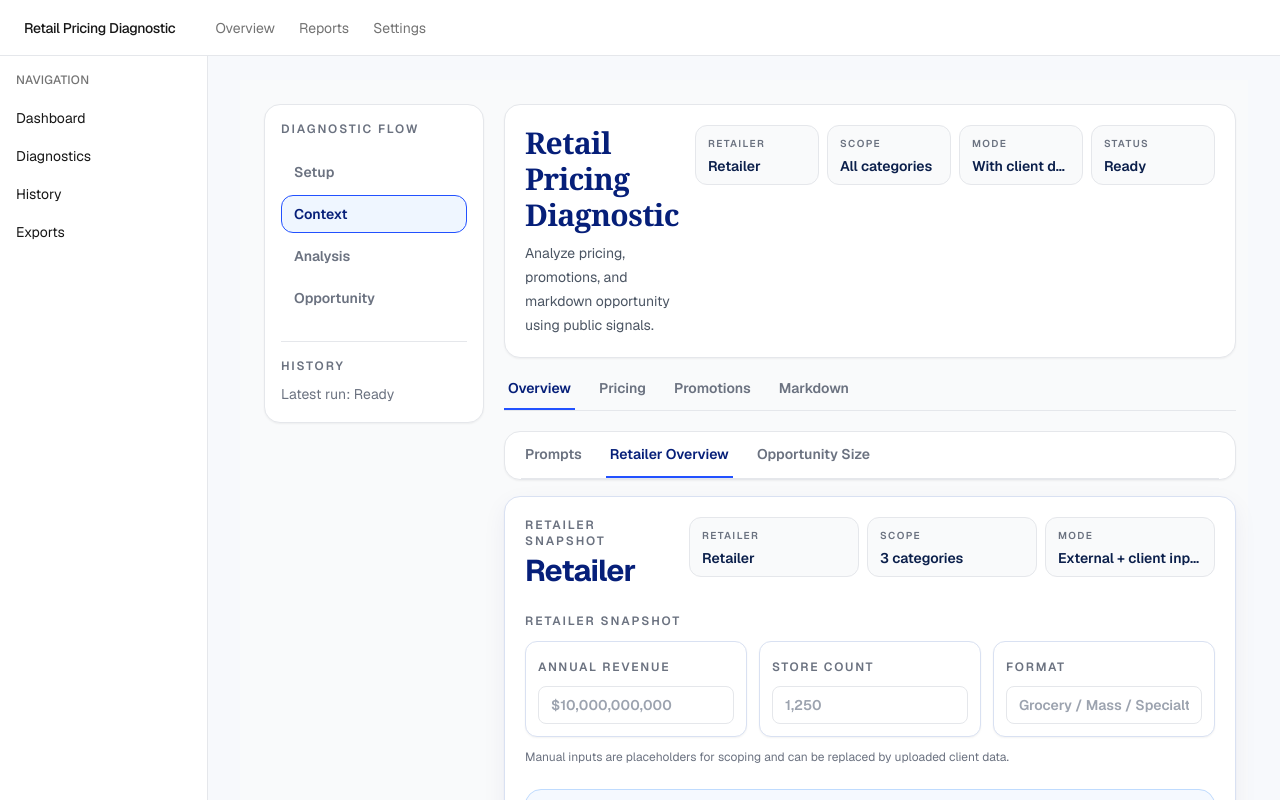
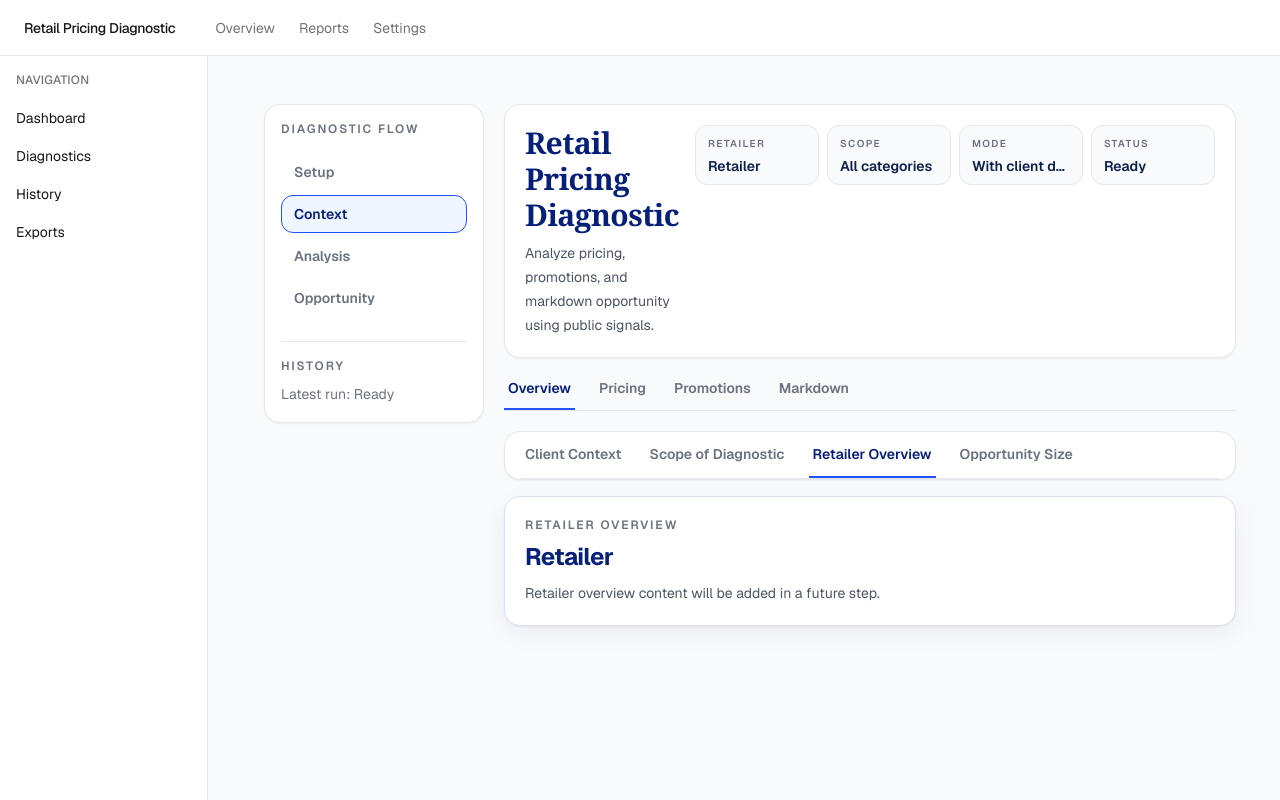
Before and after one commit to jkurth92/retail-pricing-diagnostic, a Next.js app: page / in a window 1280 px wide. Both pictures are taken after a click on the button "Retailer Overview". Shown: the top 800 px of the page. Built offline with nearby package versions, Linux system fonts and the light colour scheme.

Commit message:
Enhance overview tab functionality by adding retailerOverview option and refactoring sections for improved clarity and user experience

```diff
--- a/app/page.tsx
+++ b/app/page.tsx
@@ -8,7 +8,7 @@ import MarkdownModule from "@/components/MarkdownModule";
 import { estimateOpportunity } from "./utils/opportunityEngine";
 
 type Tab = "overview" | "pricing" | "promotions" | "markdown";
-type OverviewTab = "prompts" | "retailer" | "opportunity";
+type OverviewTab = "prompts" | "retailer" | "retailerOverview" | "opportunity";
 type AnalysisMode = "external" | "hybrid";
 type EprDimension =
   | "strategicPricePositioning"
@@ -289,7 +289,8 @@ const opportunity = estimateOpportunity(mockInputs);
   const activeWorkflowStep =
     activeTab !== "overview"
       ? "Analysis"
-      : activeOverviewTab === "retailer"
+      : activeOverviewTab === "retailer" ||
+          activeOverviewTab === "retailerOverview"
         ? "Context"
         : activeOverviewTab === "opportunity"
           ? "Opportunity"
@@ -409,8 +410,9 @@ const opportunity = estimateOpportunity(mockInputs);
       <div className="rounded-2xl border border-gray-200 bg-white px-4 pt-3 shadow-sm">
         <div className="flex flex-wrap gap-5 border-b border-gray-200">
         {[
-          ["prompts", "Prompts"],
-          ["retailer", "Retailer Overview"],
+          ["prompts", "Client Context"],
+          ["retailer", "Scope of Diagnostic"],
+          ["retailerOverview", "Retailer Overview"],
           ["opportunity", "Opportunity Size"],
         ].map(([tabId, label]) => (
           <button
@@ -449,12 +451,14 @@ const opportunity = estimateOpportunity(mockInputs);
       )}
 
       {activeOverviewTab === "retailer" && (
-        <RetailerOverviewSection
-          selectedRetailer={selectedRetailer}
-          analysisMode={analysisMode}
+        <ScopeOfDiagnosticSection
           scopeInputs={retailerScopeInputs}
           setScopeInputs={setRetailerScopeInputs}
         />
+      )}
+
+      {activeOverviewTab === "retailerOverview" && (
+        <RetailerOverviewSection selectedRetailer={selectedRetailer} />
       )}
 
       {activeOverviewTab === "opportunity" && (
@@ -1049,21 +1053,15 @@ function PromptsSection({
   );
 }
 
-function RetailerOverviewSection({
-  selectedRetailer,
-  analysisMode,
+function ScopeOfDiagnosticSection({
   scopeInputs,
   setScopeInputs,
 }: {
-  selectedRetailer: string;
-  analysisMode: AnalysisMode;
   scopeInputs: RetailerScopeInputs;
   setScopeInputs: (value: RetailerScopeInputs) => void;
 }) {
   const {
     annualRevenue,
-    storeCount,
-    retailerFormat,
     addressableRevenuePct,
     categorySelections,
     selectedLeverIds,
@@ -1112,100 +1110,6 @@ function RetailerOverviewSection({
 
   return (
     <section className={`${sectionCard} space-y-6`}>
-      <div className="flex flex-col gap-4 md:flex-row md:items-start md:justify-between">
-        <div className="space-y-1">
-          <p className="text-xs font-semibold uppercase tracking-[0.16em] text-gray-500">
-            Retailer snapshot
-          </p>
-          <h2 className="text-3xl font-bold tracking-tight text-[var(--ui-navy)]">
-            {selectedRetailer}
-          </h2>
-        </div>
-
-        <div className="grid grid-cols-2 gap-2 text-sm text-gray-600 sm:grid-cols-3 md:min-w-[420px]">
-          {[
-            { label: "Retailer", value: selectedRetailer },
-            {
-              label: "Scope",
-              value:
-                includedCategories.length > 0
-                  ? `${includedCategories.length} categories`
-                  : "Define categories",
-            },
-            {
-              label: "Mode",
-              value:
-                analysisMode === "hybrid"
-                  ? "External + client inputs"
-                  : "External only",
-            },
-          ].map((item) => (
-            <div key={item.label} className="rounded-xl border border-gray-200 bg-gray-50 px-3 py-2">
-              <p className="text-[10px] font-semibold uppercase tracking-[0.14em] text-gray-500">
-                {item.label}
-              </p>
-              <p className="mt-0.5 truncate font-semibold text-[var(--ui-text)]">
-                {item.value}
-              </p>
-            </div>
-          ))}
-        </div>
-      </div>
-
-      <div className="space-y-3">
-        <p className="text-xs font-semibold uppercase tracking-[0.16em] text-gray-500">
-          Retailer Snapshot
-        </p>
-        <div className="grid gap-3 lg:grid-cols-3">
-          <label className={subCard}>
-            <span className="text-xs font-semibold uppercase tracking-[0.14em] text-gray-500">
-              Annual revenue
-            </span>
-            <input
-              value={annualRevenue}
-              onChange={(e: ChangeEvent<HTMLInputElement>) =>
-                updateScopeInputs({ annualRevenue: e.target.value })
-              }
-              placeholder="$10,000,000,000"
-              inputMode="decimal"
-              className="mt-2 w-full rounded-lg border border-gray-200 bg-white px-3 py-2 text-sm font-semibold text-[var(--ui-text)] outline-none transition focus:border-[var(--ui-blue)] focus:ring-2 focus:ring-blue-100"
-            />
-          </label>
-
-          <label className={subCard}>
-            <span className="text-xs font-semibold uppercase tracking-[0.14em] text-gray-500">
-              Store count
-            </span>
-            <input
-              value={storeCount}
-              onChange={(e: ChangeEvent<HTMLInputElement>) =>
-                updateScopeInputs({ storeCount: e.target.value })
-              }
-              placeholder="1,250"
-              inputMode="numeric"
-              className="mt-2 w-full rounded-lg border border-gray-200 bg-white px-3 py-2 text-sm font-semibold text-[var(--ui-text)] outline-none transition focus:border-[var(--ui-blue)] focus:ring-2 focus:ring-blue-100"
-            />
-          </label>
-
-          <label className={subCard}>
-            <span className="text-xs font-semibold uppercase tracking-[0.14em] text-gray-500">
-              Format
-            </span>
-            <input
-              value={retailerFormat}
-              onChange={(e: ChangeEvent<HTMLInputElement>) =>
-                updateScopeInputs({ retailerFormat: e.target.value })
-              }
-              placeholder="Grocery / Mass / Specialty"
-              className="mt-2 w-full rounded-lg border border-gray-200 bg-white px-3 py-2 text-sm font-semibold text-[var(--ui-text)] outline-none transition focus:border-[var(--ui-blue)] focus:ring-2 focus:ring-blue-100"
-            />
-          </label>
-        </div>
-        <p className="text-xs text-gray-500">
-          Manual inputs are placeholders for scoping and can be replaced by uploaded client data.
-        </p>
-      </div>
-
       <div className="space-y-5 rounded-2xl border border-blue-200 bg-blue-50/60 p-5 shadow-sm">
         <div>
           <p className="text-xs font-semibold uppercase tracking-[0.16em] text-[var(--ui-blue)]">
@@ -1412,37 +1316,26 @@ function RetailerOverviewSection({
         )}
       </div>
 
-      <div className="space-y-3">
-        <p className="text-xs font-semibold uppercase tracking-[0.16em] text-gray-500">
-          Recent Signals
-        </p>
-        <div className="grid grid-cols-1 gap-3 lg:grid-cols-2">
-          <div className="rounded-xl border border-gray-200 bg-gray-50 p-4">
-            <p className="text-sm font-semibold text-[var(--ui-text)]">
-              Latest press release highlights
-            </p>
-            <div className="mt-2 space-y-1 text-xs text-gray-600">
-              <p>• Pricing architecture update pending source feed</p>
-              <p>• Promotional calendar activity to be summarized</p>
-              <p>• Store opening or remodel signals awaiting refresh</p>
-            </div>
-          </div>
-
-          <div className="rounded-xl border border-gray-200 bg-gray-50 p-4">
-            <p className="text-sm font-semibold text-[var(--ui-text)]">
-              Relevant headlines
-            </p>
-            <div className="mt-2 space-y-1 text-xs text-gray-600">
-              <p>• Pricing and promo headlines will populate here</p>
-              <p>• Markdown, input cost, and margin pressure mentions</p>
-              <p>• Leadership or operating model changes to monitor</p>
-            </div>
-          </div>
-        </div>
-        <p className="text-xs text-gray-500">
-          Recent signals are informational only and do not affect scoping logic.
-        </p>
-      </div>
+    </section>
+  );
+}
+
+function RetailerOverviewSection({
+  selectedRetailer,
+}: {
+  selectedRetailer: string;
+}) {
+  return (
+    <section className={`${sectionCard} space-y-2`}>
+      <p className="text-xs font-semibold uppercase tracking-[0.16em] text-gray-500">
+        Retailer Overview
+      </p>
+      <h2 className="text-2xl font-bold tracking-tight text-[var(--ui-navy)]">
+        {selectedRetailer}
+      </h2>
+      <p className="text-sm leading-6 text-gray-600">
+        Retailer overview content will be added in a future step.
+      </p>
     </section>
   );
 }
```
